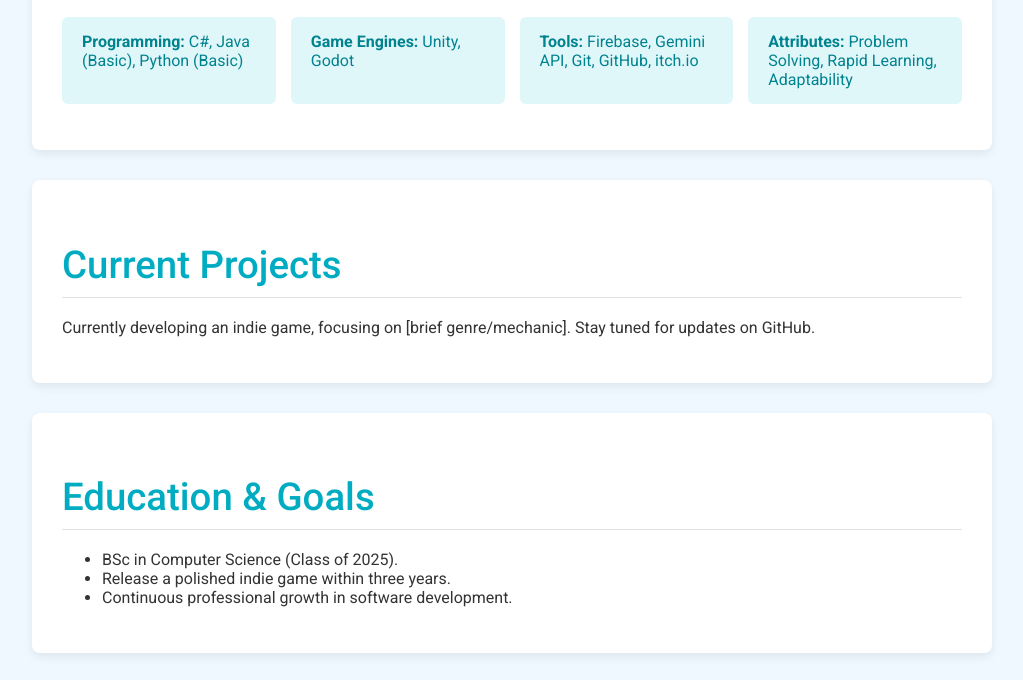
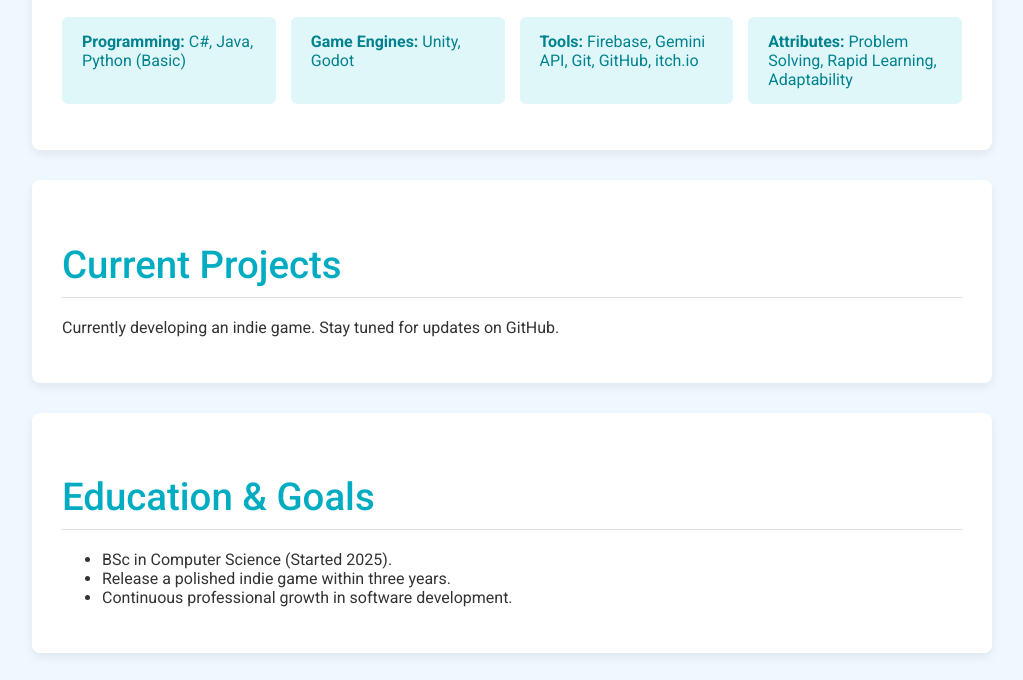
Before and after one commit to StefanRoets06/StefanRoets06.github.io, a plain HTML site: page index.html in a window 1280 px wide. Shown: the part 602-1282 px from the top of the page, without its empty margins (128-1151 px from the left). Drawn offline with Linux system fonts and the light colour scheme; a script that the page names is missing.

Commit message:
Update programming skills and project descriptions

```diff
--- a/index.html
+++ b/index.html
@@ -26,7 +26,7 @@
         <section id="skills" class="container">
             <h2 class="section-title">Skills</h2>
             <ul class="skills-list">
-                <li><strong>Programming:</strong> C#, Java (Basic), Python (Basic)</li>
+                <li><strong>Programming:</strong> C#, Java, Python (Basic)</li>
                 <li><strong>Game Engines:</strong> Unity, Godot</li>
                 <li><strong>Tools:</strong> Firebase, Gemini API, Git, GitHub, itch.io</li>
                 <li><strong>Attributes:</strong> Problem Solving, Rapid Learning, Adaptability</li>
@@ -35,13 +35,13 @@
 
         <section id="projects" class="container">
             <h2 class="section-title">Current Projects</h2>
-            <p>Currently developing an indie game, focusing on [brief genre/mechanic]. Stay tuned for updates on GitHub.</p>
+            <p>Currently developing an indie game. Stay tuned for updates on GitHub.</p>
         </section>
 
         <section id="education" class="container">
             <h2 class="section-title">Education & Goals</h2>
             <ul>
-                <li>BSc in Computer Science (Class of 2025).</li>
+                <li>BSc in Computer Science (Started 2025).</li>
                 <li>Release a polished indie game within three years.</li>
                 <li>Continuous professional growth in software development.</li>
             </ul>
```
